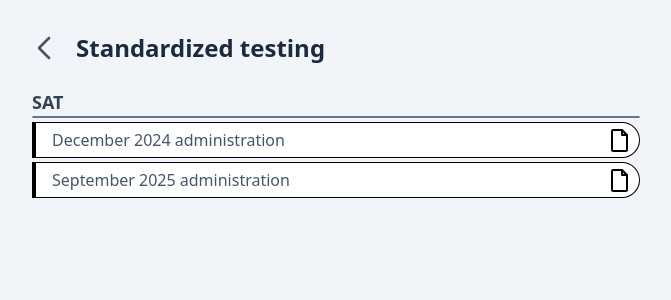
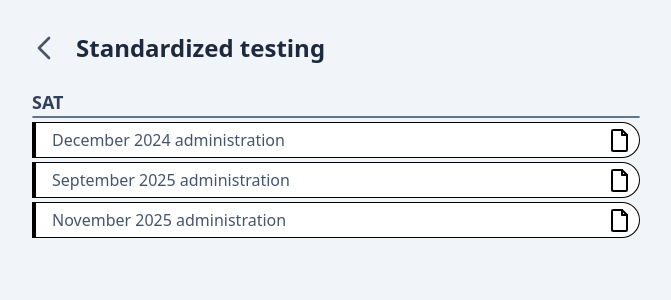
Before and after one commit to alejandro-vaz/alejandro-vaz, a React (Create React App) app: page /standardized-testing in a window 1280 px wide. Shown: the top 300 px of the page, without its empty margins (308-979 px from the left). Built offline with nearby package versions, Linux system fonts and the light colour scheme.

Commit message:
thank god 1520 sat

```diff
--- a/src/pages/Standardized testing.tsx
+++ b/src/pages/Standardized testing.tsx
@@ -21,6 +21,7 @@
             <Section name="SAT">
                 <Card type="pdf" to="/Standardized-testing/decemberSAT.pdf">December 2024 administration</Card>
                 <Card type="pdf" to="/Standardized-testing/septemberSAT.pdf">September 2025 administration</Card>
+                <Card type="pdf" to="/Standardized-testing/novemberSAT.pdf">November 2025 administration</Card>
             </Section>
         </>
     )
```
Also changed, not shown: 1 other file (tests, documents, lock files or other folders).
